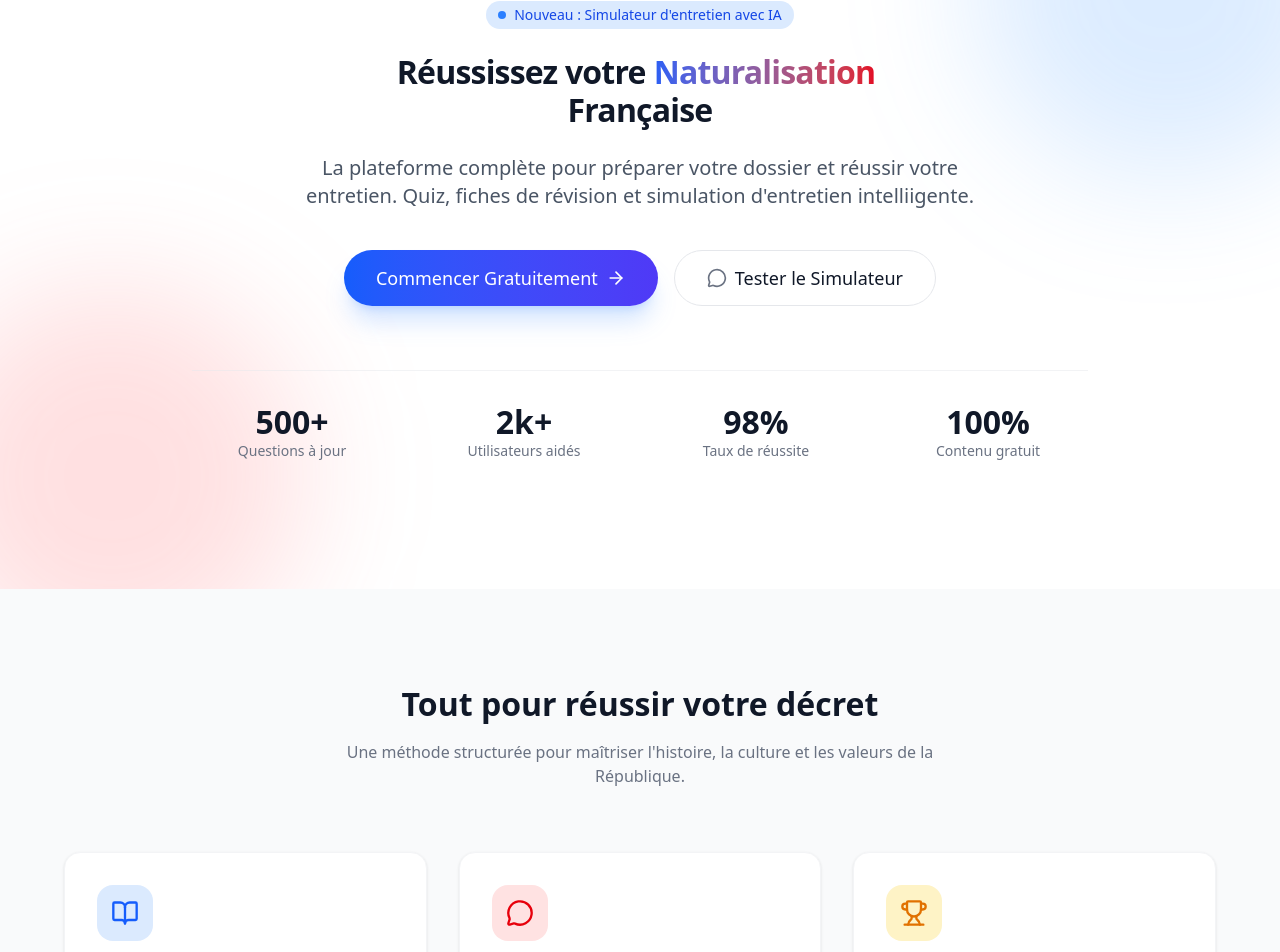
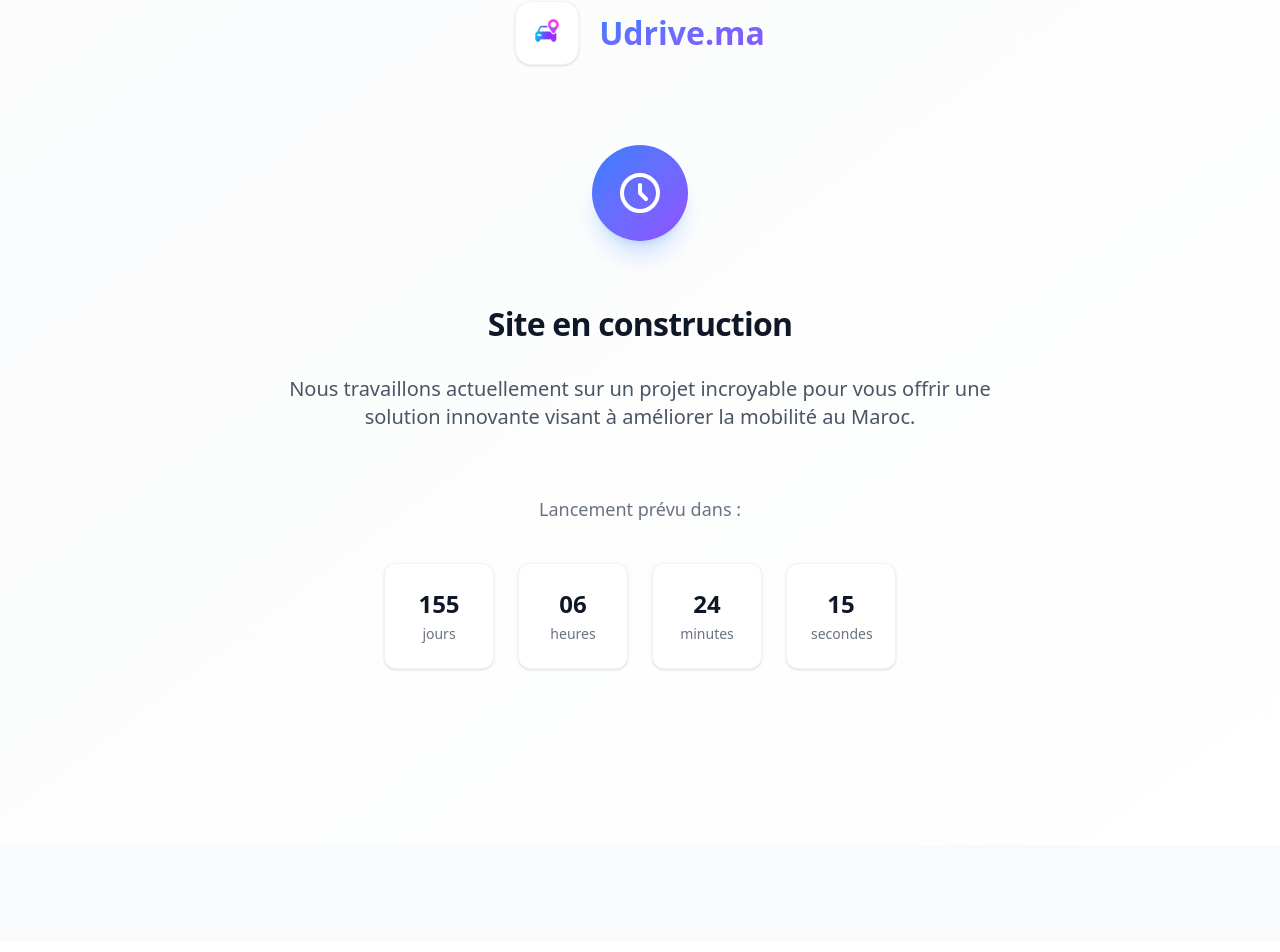
Before and after one commit to fse1927/under_construction, a Next.js app: page / in a window 1280 px wide. Shown: the part 127-1079 px from the top of the page. Built offline with nearby package versions, Linux system fonts and the light colour scheme.

Commit message:
feat: Add an under construction page with a dynamic countdown timer.

```diff
--- a/app/page.tsx
+++ b/app/page.tsx
@@ -1,128 +1,129 @@
-import Link from 'next/link';
-import { Button } from '@/components/ui/button';
-import { BookOpen, MessageCircle, Trophy, CheckCircle, ArrowRight, UserCheck } from 'lucide-react';
+'use client';
+
+import { useEffect, useState } from 'react';
 import Image from 'next/image';
 
 export default function Home() {
+    const [timeLeft, setTimeLeft] = useState({
+        days: '00',
+        hours: '00',
+        minutes: '00',
+        seconds: '00',
+    });
+
+    useEffect(() => {
+        const launchDate = new Date('2026-05-22T00:00:00');
+
+        const updateCountdown = () => {
+            const now = new Date().getTime();
+            const distance = launchDate.getTime() - now;
+
+            if (distance > 0) {
+                const days = Math.floor(distance / (1000 * 60 * 60 * 24));
+                const hours = Math.floor((distance % (1000 * 60 * 60 * 24)) / (1000 * 60 * 60));
+                const minutes = Math.floor((distance % (1000 * 60 * 60)) / (1000 * 60));
+                const seconds = Math.floor((distance % (1000 * 60)) / 1000);
+
+                setTimeLeft({
+                    days: days.toString().padStart(2, '0'),
+                    hours: hours.toString().padStart(2, '0'),
+                    minutes: minutes.toString().padStart(2, '0'),
+                    seconds: seconds.toString().padStart(2, '0'),
+                });
+            }
+        };
+
+        updateCountdown();
+        const interval = setInterval(updateCountdown, 1000);
+
+        return () => clearInterval(interval);
+    }, []);
+
     return (
-        <div className="flex flex-col min-h-screen bg-white dark:bg-slate-950">
-            {/* Hero Section */}
-            <section className="relative pt-12 pb-20 lg:pt-32 lg:pb-32 overflow-hidden">
-                <div className="absolute inset-0 bg-gradient-to-br from-blue-50 to-indigo-50 dark:from-slate-900 dark:to-slate-800 -z-10" />
-                <div className="absolute top-0 right-0 -mr-20 -mt-20 w-96 h-96 bg-blue-400/20 rounded-full blur-3xl" />
-                <div className="absolute bottom-0 left-0 -ml-20 -mb-20 w-96 h-96 bg-red-400/20 rounded-full blur-3xl" />
-
-                <div className="container mx-auto px-4 text-center">
-                    <div className="inline-flex items-center gap-2 px-3 py-1 rounded-full bg-blue-100 text-blue-700 text-sm font-medium mb-6 animate-in fade-in slide-in-from-bottom-4">
-                        <span className="relative flex h-2 w-2">
-                            <span className="animate-ping absolute inline-flex h-full w-full rounded-full bg-blue-400 opacity-75"></span>
-                            <span className="relative inline-flex rounded-full h-2 w-2 bg-blue-500"></span>
-                        </span>
-                        Nouveau : Simulateur d&apos;entretien avec IA
-                    </div>
-
-                    <h1 className="text-4xl md:text-6xl font-black text-gray-900 dark:text-white mb-6 leading-tight tracking-tight animate-in fade-in slide-in-from-bottom-5 delay-100">
-                        Réussissez votre
-                        <span className="bg-gradient-to-r from-blue-600 to-red-600 bg-clip-text text-transparent px-2">
-                            Naturalisation
-                        </span>
-                        <br />
-                        Française
-                    </h1>
-
-                    <p className="text-xl text-gray-600 dark:text-gray-300 mb-10 max-w-2xl mx-auto leading-relaxed animate-in fade-in slide-in-from-bottom-5 delay-200">
-                        La plateforme complète pour préparer votre dossier et réussir votre entretien. Quiz, fiches de révision et simulation d&apos;entretien intelliigente.
-                    </p>
-
-                    <div className="flex flex-col sm:flex-row items-center justify-center gap-4 animate-in fade-in slide-in-from-bottom-5 delay-300 w-full sm:w-auto">
-                        <Link href="/apprendre" className="w-full sm:w-auto">
-                            <Button size="lg" className="w-full sm:w-auto h-14 px-8 text-lg rounded-full bg-gradient-to-r from-blue-600 to-indigo-600 hover:from-blue-700 hover:to-indigo-700 shadow-xl shadow-blue-500/20 transition-all hover:scale-105">
-                                Commencer Gratuitement
-                                <ArrowRight className="ml-2 w-5 h-5" />
-                            </Button>
-                        </Link>
-                        <Link href="/entretien" className="w-full sm:w-auto">
-                            <Button variant="outline" size="lg" className="w-full sm:w-auto h-14 px-8 text-lg rounded-full border-gray-200 hover:bg-gray-50 dark:border-slate-700 dark:hover:bg-slate-800">
-                                <MessageCircle className="mr-2 w-5 h-5 text-gray-500" />
-                                Tester le Simulateur
-                            </Button>
-                        </Link>
-                    </div>
-
-                    {/* Stats / Trust */}
-                    <div className="mt-16 pt-8 border-t border-gray-200/50 dark:border-white/10 grid grid-cols-2 md:grid-cols-4 gap-8 max-w-4xl mx-auto animate-in fade-in delay-300">
-                        {[
-                            { label: "Questions à jour", value: "500+" },
-                            { label: "Utilisateurs aidés", value: "2k+" },
-                            { label: "Taux de réussite", value: "98%" },
-                            { label: "Contenu gratuit", value: "100%" },
-                        ].map((stat, i) => (
-                            <div key={i} className="flex flex-col items-center">
-                                <span className="text-3xl font-bold text-gray-900 dark:text-white">{stat.value}</span>
-                                <span className="text-sm text-gray-500 dark:text-gray-400">{stat.label}</span>
-                            </div>
-                        ))}
+        <main className="min-h-screen py-20 lg:py-32 flex flex-col items-center justify-center bg-gradient-to-br from-[#fafbfc] to-[#ffffff]">
+            <div className="max-w-4xl mx-auto px-6 text-center">
+                {/* Logo et branding */}
+                <div className="mb-20">
+                    <div className="flex items-center justify-center space-x-5 logo-container transition-transform duration-200 hover:scale-105">
+                        <div className="flex items-center justify-center w-16 h-16 bg-white rounded-2xl shadow-sm border border-gray-100">
+                            <Image
+                                src="/images/logo.png"
+                                alt="Udrive.ma Logo"
+                                width={44}
+                                height={44}
+                                className="object-contain"
+                                priority
+                            />
+                        </div>
+                        <div className="text-left">
+                            <h2 className="text-3xl lg:text-4xl font-bold bg-clip-text text-transparent bg-gradient-to-br from-blue-500 to-violet-500">
+                                Udrive.ma
+                            </h2>
+                        </div>
                     </div>
                 </div>
-            </section>
 
-            {/* Features Section */}
-            <section className="py-24 bg-gray-50 dark:bg-slate-900/50">
-                <div className="container mx-auto px-4">
-                    <div className="text-center mb-16">
-                        <h2 className="text-3xl font-bold text-gray-900 dark:text-white mb-4">Tout pour réussir votre décret</h2>
-                        <p className="text-gray-500 dark:text-gray-400 max-w-2xl mx-auto">
-                            Une méthode structurée pour maîtriser l&apos;histoire, la culture et les valeurs de la République.
-                        </p>
-                    </div>
-
-                    <div className="grid md:grid-cols-3 gap-8 max-w-6xl mx-auto">
-                        <FeatureCard
-                            icon={BookOpen}
-                            title="Apprentissage Guidé"
-                            description="Fiches de révision claires et quiz progressifs pour mémoriser l'essentiel sans stress."
-                            color="bg-blue-100 text-blue-600"
-                            delay="0"
-                        />
-                        <FeatureCard
-                            icon={MessageCircle}
-                            title="Simulateur de Préfecture"
-                            description="Entraînez-vous avec les 100 questions les plus posées par les agents de préfecture."
-                            color="bg-red-100 text-red-600"
-                            delay="100"
-                        />
-                        <FeatureCard
-                            icon={Trophy}
-                            title="Suivi de Progression"
-                            description="Visualisez votre avancement et débloquez des niveaux au fur et à mesure de votre maîtrise."
-                            color="bg-amber-100 text-amber-600"
-                            delay="200"
-                        />
+                {/* Icône principale */}
+                <div className="mb-16">
+                    <div className="inline-flex items-center justify-center w-24 h-24 rounded-full bg-gradient-to-br from-blue-500 to-violet-500 shadow-xl shadow-blue-500/20">
+                        <svg
+                            className="w-12 h-12 text-white"
+                            fill="none"
+                            stroke="currentColor"
+                            viewBox="0 0 24 24"
+                            aria-hidden="true"
+                        >
+                            <path
+                                strokeLinecap="round"
+                                strokeLinejoin="round"
+                                strokeWidth="2"
+                                d="M12 8v4l3 3m6-3a9 9 0 11-18 0 9 9 0 0118 0z"
+                            ></path>
+                        </svg>
                     </div>
                 </div>
-            </section>
 
-            <footer className="py-12 border-t border-gray-200 dark:border-slate-800 bg-white dark:bg-slate-950">
-                <div className="container mx-auto px-4 text-center">
-                    <p className="text-gray-400 text-sm">
-                        © {new Date().getFullYear()} France Citoyen. Fait avec ❤️ pour les futurs citoyens.
+                {/* Contenu principal */}
+                <h1 className="text-4xl lg:text-6xl font-bold text-gray-900 mb-8 tracking-tight">
+                    Site en construction
+                </h1>
+
+                <p className="text-xl lg:text-2xl text-gray-600 mb-16 max-w-3xl mx-auto leading-relaxed font-normal">
+                    Nous travaillons actuellement sur un projet incroyable pour vous offrir
+                    une solution innovante visant à améliorer la mobilité au Maroc.
+                </p>
+
+                {/* Compteur */}
+                <div className="mb-12">
+                    <p className="text-lg text-gray-500 mb-10 font-medium">
+                        Lancement prévu dans :
                     </p>
+                    <div className="grid grid-cols-2 lg:grid-cols-4 gap-6 max-w-lg mx-auto">
+                        {['jours', 'heures', 'minutes', 'secondes'].map((label, idx) => {
+                            const value =
+                                idx === 0
+                                    ? timeLeft.days
+                                    : idx === 1
+                                        ? timeLeft.hours
+                                        : idx === 2
+                                            ? timeLeft.minutes
+                                            : timeLeft.seconds;
+                            return (
+                                <div key={label} className="countdown-item transition-all duration-200 hover:-translate-y-1 hover:shadow-lg">
+                                    <div className="bg-white rounded-xl shadow-sm border border-gray-100 px-6 py-6">
+                                        <div className="text-2xl lg:text-3xl font-bold text-gray-900">
+                                            {value}
+                                        </div>
+                                        <div className="text-sm text-gray-500 font-medium mt-1">
+                                            {label}
+                                        </div>
+                                    </div>
+                                </div>
+                            );
+                        })}
+                    </div>
                 </div>
-            </footer>
-        </div>
+            </div>
+        </main>
     );
 }
-
-function FeatureCard({ icon: Icon, title, description, color, delay }: any) {
-    return (
-        <div className={`bg-white dark:bg-slate-900 p-6 md:p-8 rounded-2xl shadow-sm border border-gray-100 dark:border-slate-800 hover:shadow-md transition-all duration-300 animate-in fade-in slide-in-from-bottom-4`} style={{ animationDelay: `${delay}ms` }}>
-            <div className={`w-14 h-14 rounded-2xl ${color} flex items-center justify-center mb-6`}>
-                <Icon className="w-7 h-7" />
-            </div>
-            <h3 className="text-xl font-bold text-gray-900 dark:text-white mb-3">{title}</h3>
-            <p className="text-gray-500 dark:text-gray-400 leading-relaxed">
-                {description}
-            </p>
-        </div>
-    );
-}
```
